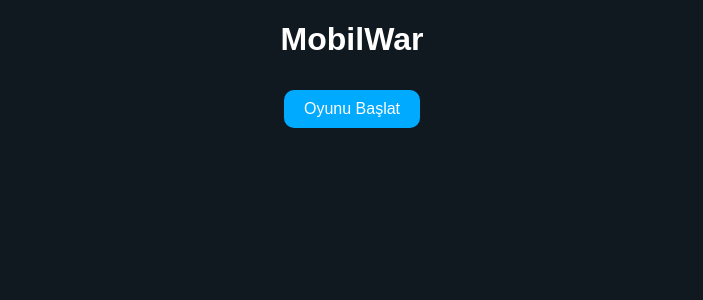
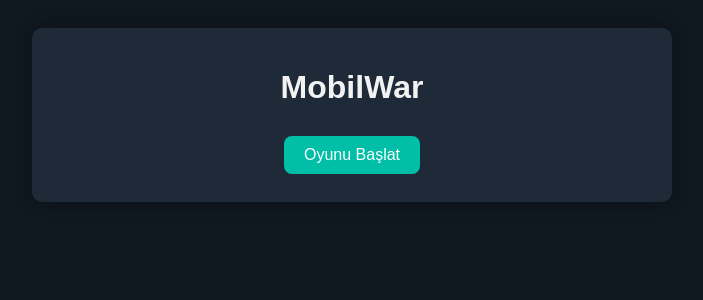
Before and after one commit to ErcanYrtsvn/MobilWar-Reborn, a PHP site: page / in a window 1280 px wide. Shown: the top 300 px of the page, without its empty margins (288-991 px from the left). Run offline with PHP 8.4, Linux system fonts and the light colour scheme.

Commit message:
style.css

```diff
--- a/style.css
+++ b/style.css
@@ -1,23 +1,41 @@
 body {
-  font-family: Arial, sans-serif;
-  background: #101820;
-  color: white;
-  margin: 0;
-  padding: 0;
-  text-align: center;
+    font-family: Arial, sans-serif;
+    background-color: #101820;
+    color: #f2f2f2;
+    text-align: center;
+    padding: 20px;
 }
-.menu, .screen {
-  padding: 20px;
+
+#container {
+    max-width: 600px;
+    margin: auto;
+    background-color: #1e2a38;
+    padding: 20px;
+    border-radius: 10px;
+    box-shadow: 0 0 20px rgba(0,0,0,0.3);
 }
+
 button {
-  padding: 10px 20px;
-  margin: 10px;
-  font-size: 16px;
-  border-radius: 10px;
-  border: none;
-  background: #00aaff;
-  color: white;
+    background-color: #00bfa6;
+    border: none;
+    padding: 10px 20px;
+    margin: 8px;
+    font-size: 16px;
+    border-radius: 8px;
+    cursor: pointer;
+    color: white;
+    transition: background 0.3s;
 }
-.hidden {
-  display: none;
+
+button:hover {
+    background-color: #008c7d;
 }
+
+input[type="number"] {
+    padding: 8px;
+    font-size: 16px;
+    width: 80px;
+    border-radius: 6px;
+    border: none;
+    margin: 10px;
+}
```
